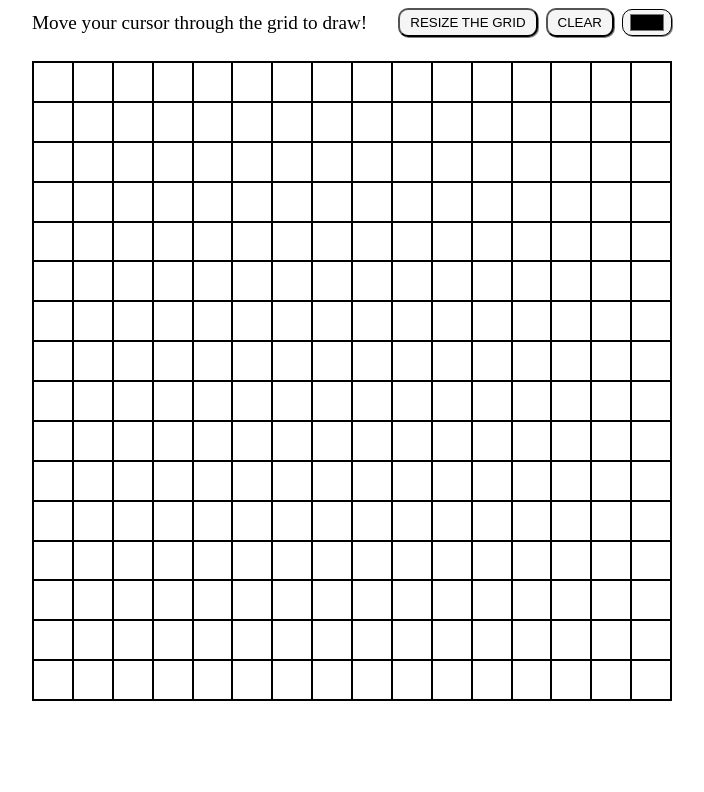
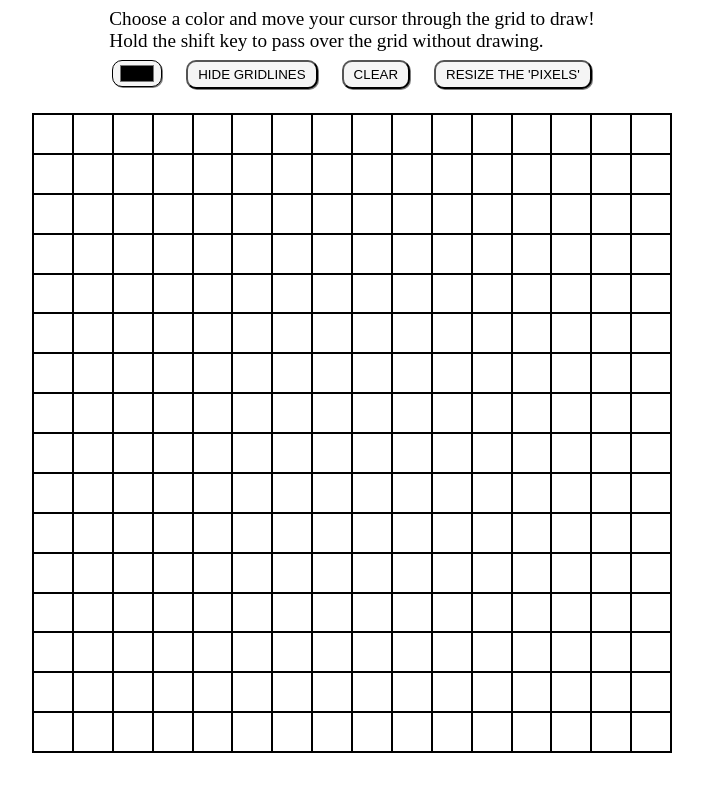
Before and after one commit to caesondaniell/etch-a-sketch, a plain HTML site: page index.html in a window 1280 px wide. Shown: the whole page, without its empty margins (288-992 px from the left). Drawn offline with Linux system fonts and the light colour scheme.

Commit message:
Added button to show/hide gridlines

```diff
--- a/index.html
+++ b/index.html
@@ -9,10 +9,13 @@
 </head>
 <body>
     <div class="info">
-        <p>Move your cursor through the grid to draw!</p>
-        <button type="button" class="options grid-size">RESIZE THE GRID</button>
-        <button type="button" class="options clear">CLEAR</button>
-        <input type="color" class="options color-selector">
+        <p>Choose a color and move your cursor through the grid to draw!<br>Hold the shift key to pass over the grid without drawing.</p>
+        <div class="button-group">
+            <input type="color" class="options color-selector">
+            <button type="button" class="options grid-lines">HIDE GRIDLINES</button>
+            <button type="button" class="options clear">CLEAR</button>
+            <button type="button" class="options grid-size">RESIZE THE 'PIXELS'</button>
+        </div>
     </div>
     <div class="container">
     </div>
--- a/script.js
+++ b/script.js
@@ -2,6 +2,7 @@ drawGrid();
 
 const resize = document.querySelector(".grid-size");
 const clear = document.querySelector(".clear");
+const gridLines = document.querySelector(".grid-lines");
 
 resize.addEventListener("click", () => {
     let dimensions;
@@ -18,6 +19,18 @@ clear.addEventListener("click", () => {
     squares.forEach((square) => square.style.backgroundColor = "white")
 })
 
+gridLines.addEventListener("click", () => {
+    gridLines.textContent = gridLines.textContent === "HIDE GRIDLINES" ?
+    "SHOW GRIDLINES" :
+    "HIDE GRIDLINES";
+    const gridBoxes = document.querySelectorAll(".grid-box");
+    gridBoxes.forEach((gridBox) => {
+        if (gridBox.style.border === "0.01em solid black") {
+            gridBox.style.border = ""
+        } else gridBox.style.border = "0.01em solid black";
+    })
+})
+
 function drawGrid(dimension = 16) {
     const container = document.querySelector(".container");
     const colorSelector = document.querySelector(".color-selector");
@@ -25,15 +38,15 @@ function drawGrid(dimension = 16) {
     colorSelector.value = "#000000";
     for (let i = 0; i < (dimension * dimension); i++) {
         const box = document.createElement("div");
+        box.classList.add("grid-box");
         container.appendChild(box);
     }
-    const boxDimensions = document.querySelectorAll("div div");
-    boxDimensions.forEach((box) => {
-        box.setAttribute("style", `border: 0.01em solid black;
+    const gridBoxes = document.querySelectorAll(".grid-box");
+    gridBoxes.forEach((gridBox) => {
+        gridBox.setAttribute("style", `border: 0.01em solid black;
             width: ${(Math.floor((100/dimension) * 100)) / 100}%;
             height: ${(Math.floor((100/dimension) * 100)) / 100}%;`)
     });
-    const squares = document.querySelectorAll("div div");
     let shift = false;
     document.addEventListener("keydown", (event) => {
         if (event.key === "Shift") shift = true;
@@ -41,9 +54,9 @@ function drawGrid(dimension = 16) {
     document.addEventListener("keyup", (event) => {
         if (event.key === "Shift") shift = false;
     })
-    squares.forEach((square) => {
-        square.addEventListener("mouseenter", () => {
-            if (!shift) square.style.backgroundColor = colorSelector.value;
+    gridBoxes.forEach((gridBox) => {
+        gridBox.addEventListener("mouseenter", () => {
+            if (!shift) gridBox.style.backgroundColor = colorSelector.value;
         })
     })
 }
--- a/style.css
+++ b/style.css
@@ -15,8 +15,17 @@ html {
     font-size: 1.2rem;
     margin: 8px auto;
     display: flex;
+    flex-wrap: wrap;
     align-items: center;
+    justify-content: center;
     gap: 8px;
+}
+
+.button-group {
+    width: 80vh;
+    display: flex;
+    justify-content: center;
+    gap: 24px;
 }
 
 .container {
@@ -41,7 +50,3 @@ html {
 .color-selector {
     padding: 0 5px;
 }
-
-.grid-size {
-    margin-left: auto;
-}
```
